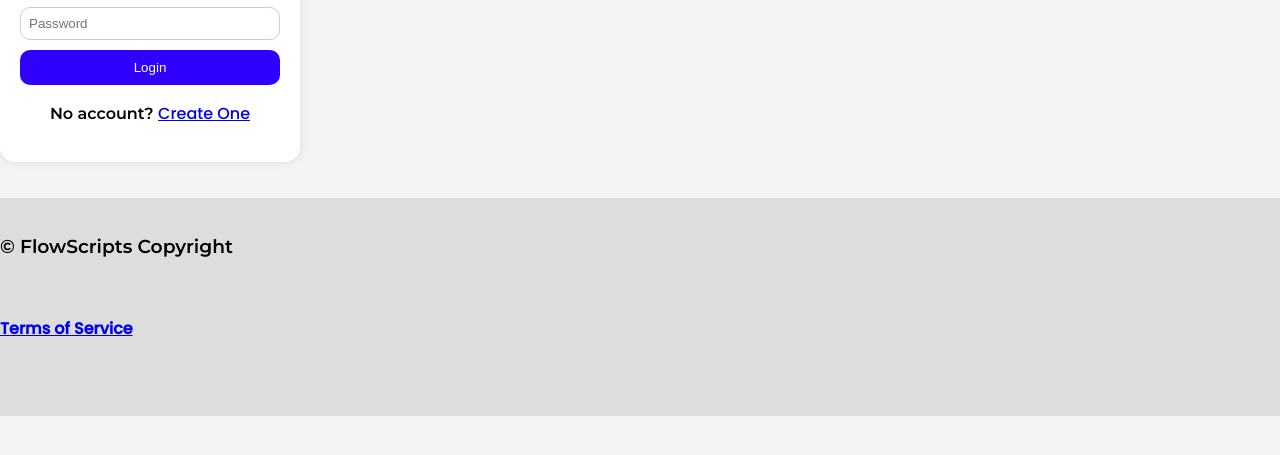
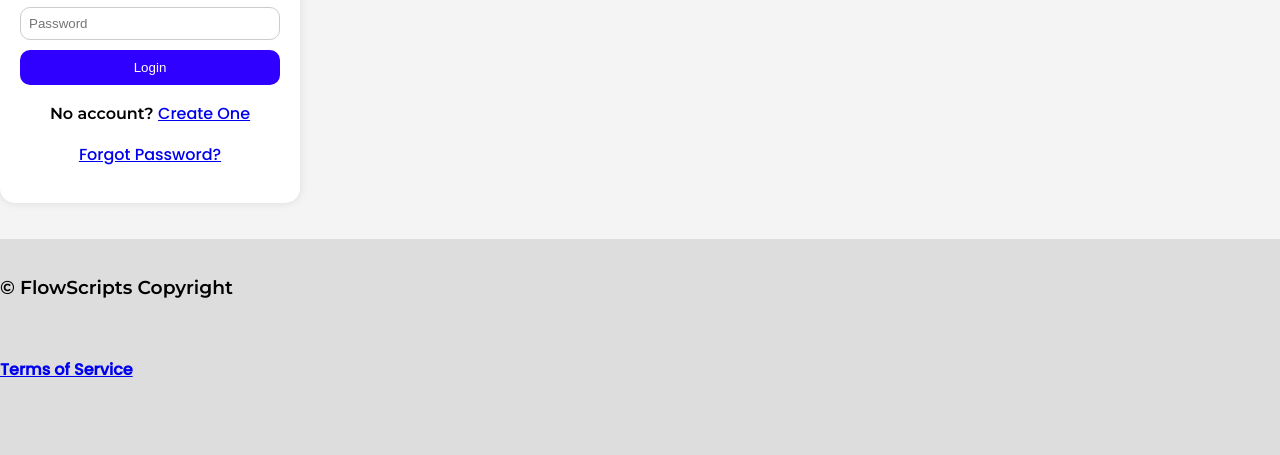
Before and after one commit to flowscripts/login, a plain HTML site: page index.html in a window 1280 px wide. Shown: the part 347-802 px from the top of the page. Drawn offline with Linux system fonts and the light colour scheme.

Commit message:
Update index.html

```diff
--- a/index.html
+++ b/index.html
@@ -380,6 +380,9 @@ background: linear-gradient(131deg, rgba(0,94,255,1)
                         <button type="submit">Login</button></p>
                     </form>
                   <p>No account?  <A href="https://flowscripts.github.io/register">Create One</A></p>
+
+                  <p><A href="https://flowscripts.github.io/register">Forgot Password?</A></p>
+
                 </div>
 
 
```
